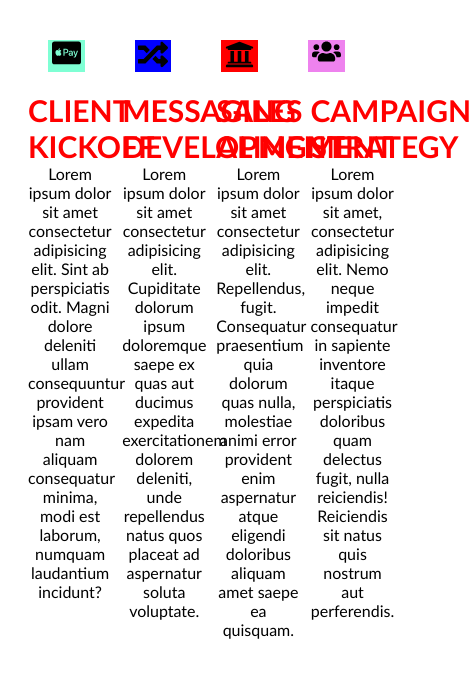
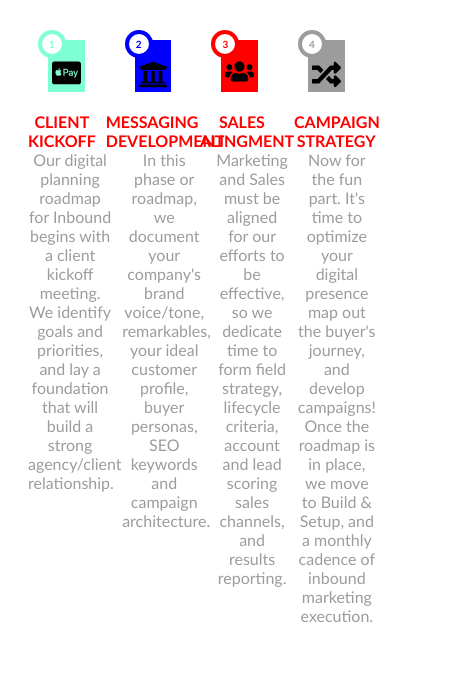
Before and after one commit to EvgenySivaykin/41-band-testas, a website: page index.html in a window 390 px wide. Shown: the whole page, 471 px wide, since content can reach past the window. Drawn offline with Linux system fonts and the light colour scheme.

Commit message:
submit trial test

```diff
--- a/css/main.css
+++ b/css/main.css
@@ -18,27 +18,35 @@
 
 .box1 {
     width: 25%;
+    aspect-ratio: 1 / 1;
     text-align: center;
     background-color: aquamarine;
     margin: 20px;
+    position: relative;
 }
 .box2 {
     width: 25%;
+    aspect-ratio: 1 / 1;
     text-align: center;
     background-color: blue;
     margin: 20px;
+    position: relative;
 }
 .box3 {
     width: 25%;
+    aspect-ratio: 1 / 1;
     text-align: center;
     background-color: red;
     margin: 20px;
+    position: relative;
 }
 .box4 {
     width: 25%;
+    aspect-ratio: 1 / 1;
     text-align: center;
-    background-color: violet;
+    background-color: #9c9c9c;
     margin: 20px;
+    position: relative;
 }
 
 .container2 {
@@ -52,8 +60,72 @@
 .container3 {
     display: flex;
     gap: 10px;
+    color: #9c9c9c;
 }
 
 .logo {
+    margin-top: 20px;
     width: 80%;
 }
+
+.icon {
+    position: absolute;
+    top: -20px;
+    left: -20px;
+    width: 40px;
+    height: 40px;
+    font-size: 20px;
+    line-height: 40px;
+    text-align: center;
+    border-radius: 50%;
+    background-color: #fff;
+}
+.icon1 {
+    color: aquamarine;
+    border: 4px solid aquamarine;
+}
+
+.icon2 {
+    color: blue;
+    border: 4px solid blue;
+}
+
+.icon3 {
+    color: red;
+    border: 4px solid red;
+}
+
+.icon4 {
+    color: #9c9c9c;
+    border: 4px solid #9c9c9c;
+}
+
+@media (max-width: 900px) {
+    .container2 {
+        font-size: 20px;
+    }
+    .icon {
+        top: -20px;
+        left: -20px;
+        width: 30px;
+        height: 30px;
+        font-size: 15px;
+        line-height: 30px;
+        border-radius: 50%;
+    }
+}
+
+@media (max-width: 600px) {
+    .container2 {
+        font-size: 16px;
+    }
+    .icon {
+        top: -10px;
+        left: -10px;
+        width: 20px;
+        height: 20px;
+        font-size: 10px;
+        line-height: 20px;
+        border-radius: 50%;
+    }
+}
--- a/index.html
+++ b/index.html
@@ -10,10 +10,22 @@
 <body>
     <div class="container">
         <div class="container1">
-            <div class="box1"><img class="logo" src="./svg/cc-apple-pay-brands.svg " alt="KICKOFF"></div>
-            <div class="box2"><img class="logo" src="./svg/random-solid.svg " alt="DEVELOPMENT"></div>
-            <div class="box3"><img class="logo" src="./svg/university-solid.svg " alt="ALINGMENT"></div>
-            <div class="box4"><img class="logo" src="./svg/users-solid.svg" alt="STRATEGY"></div>
+            <div class="box1">
+                <img class="logo" src="./svg/cc-apple-pay-brands.svg " alt="KICKOFF">
+                <div class="icon icon1"><b>1</b></div>
+            </div>
+            <div class="box2">
+                <img class="logo" src="./svg/university-solid.svg " alt="DEVELOPMENT">
+                <div class="icon icon2"><b>2</b></div>
+            </div>
+            <div class="box3">
+                <img class="logo" src="./svg/users-solid.svg" alt="ALINGMENT">
+                <div class="icon icon3"><b>3</b></div>
+            </div>
+            <div class="box4">
+                <img class="logo" src="./svg/random-solid.svg " alt="STRATEGY">
+                <div class="icon icon4"><b>4</b></div>
+            </div>
         </div>
         <div class="container2">
             <div class="box"><b>CLIENT<br>KICKOFF</b></div>
@@ -22,10 +34,10 @@
             <div class="box"><b>CAMPAIGN<br>STRATEGY</b></div>
         </div>
         <div class="container3">
-            <div class="box">Lorem ipsum dolor sit amet consectetur adipisicing elit. Sint ab perspiciatis odit. Magni dolore deleniti ullam consequuntur provident ipsam vero nam aliquam consequatur minima, modi est laborum, numquam laudantium incidunt?</div>
-            <div class="box">Lorem ipsum dolor sit amet consectetur adipisicing elit. Cupiditate dolorum ipsum doloremque saepe ex quas aut ducimus expedita exercitationem dolorem deleniti, unde repellendus natus quos placeat ad aspernatur soluta voluptate.</div>
-            <div class="box">Lorem ipsum dolor sit amet consectetur adipisicing elit. Repellendus, fugit. Consequatur praesentium quia dolorum quas nulla, molestiae animi error provident enim aspernatur atque eligendi doloribus aliquam amet saepe ea quisquam.</div>
-            <div class="box">Lorem ipsum dolor sit amet, consectetur adipisicing elit. Nemo neque impedit consequatur in sapiente inventore itaque perspiciatis doloribus quam delectus fugit, nulla reiciendis! Reiciendis sit natus quis nostrum aut perferendis.</div>
+            <div class="box">Our digital planning roadmap for Inbound begins with a client kickoff meeting. We identify goals and priorities, and lay a foundation that will build a strong agency/client relationship. </div>
+            <div class="box">In this phase or roadmap, we document your company's brand voice/tone, remarkables, your ideal customer profile, buyer personas, SEO keywords and campaign architecture.</div>
+            <div class="box">Marketing and Sales must be aligned for our efforts to be effective, so we dedicate time to form field strategy, lifecycle criteria, account and lead scoring sales channels, and results reporting.</div>
+            <div class="box">Now for the fun part. It's time to optimize your digital presence map out the buyer's journey, and develop campaigns! Once the roadmap is in place, we move to Build & Setup, and a monthly cadence of inbound marketing execution.</div>
         </div>
     </div>
 </body>
```
